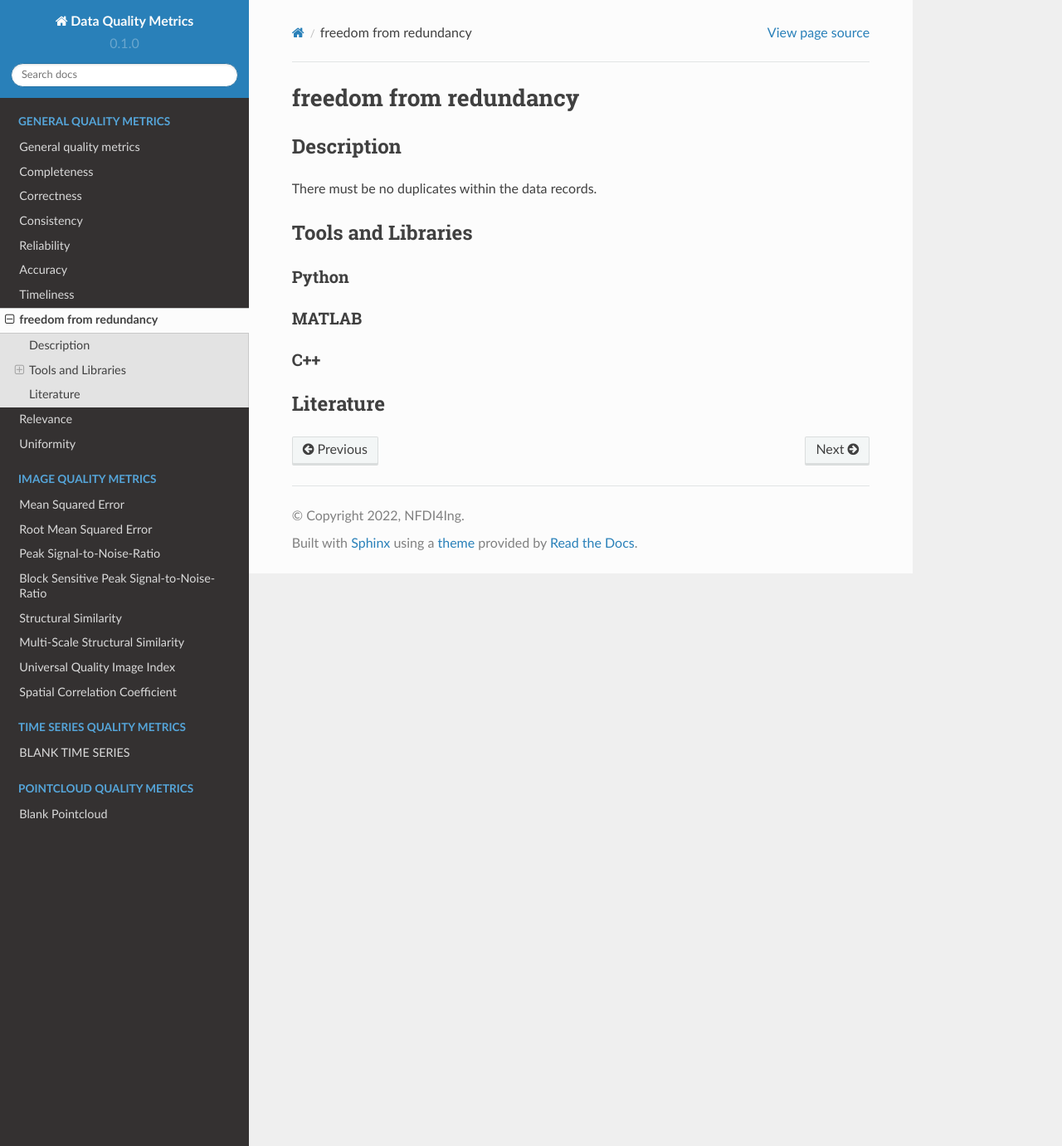
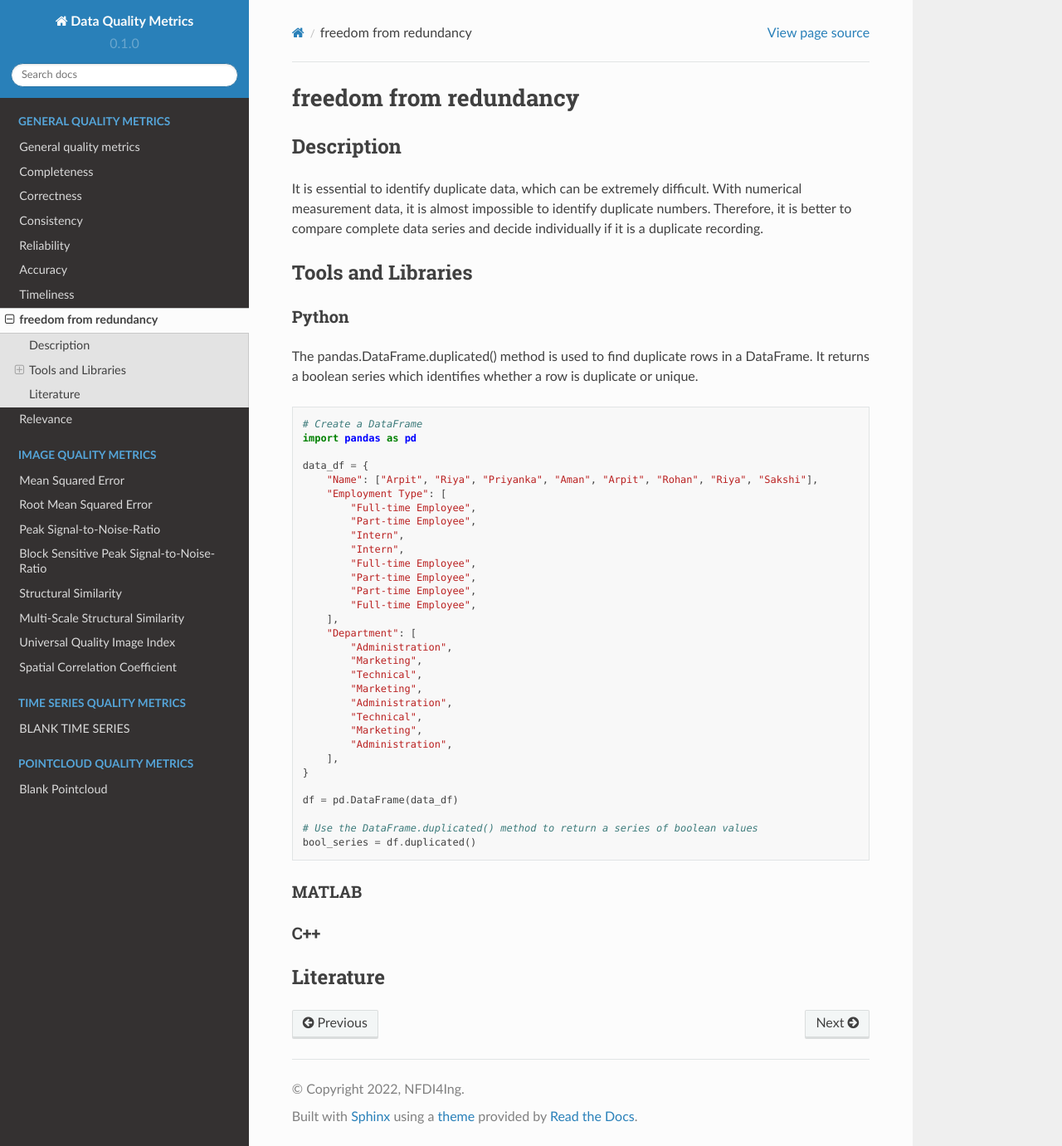
Before and after one commit to HDierend/Data-Quality-Metrics, a Sphinx documentation site: the page built from docs/source/general_quality/freedom_from_redundancy.rst, in a window 1280 px wide and 1381 px high. Shown: the whole window at 83% size. Built offline with Sphinx 7.4.7 and the Read the Docs theme 2.0.0, drawn with Linux system fonts in a browser that asks for light colours; pages that are not in the unit, such as notebooks, are missing from menus.

Commit message:
freedom from redundancy

```diff
--- a/docs/source/general_quality/Consistency.rst
+++ b/docs/source/general_quality/Consistency.rst
@@ -32,8 +32,8 @@ Standard deviation is absolute measure of dispersion.
 
 .. note::
 
-Quote: However one could find which series is more consistent than other by coefficient of variation,
-that is relative measure of dispersion based on standard deviation multiplied by 100.
+   Quote: However one could find which series is more consistent than other by coefficient of variation,
+   that is relative measure of dispersion based on standard deviation multiplied by 100.
 
 We can calculate consistency using standard deviation and mean of the given date:
 
--- /dev/null
+++ b/docs/source/general_quality/examples/ffr/ffr_func1.py
@@ -0,0 +1,31 @@
+# Create a DataFrame
+import pandas as pd
+
+data_df = {
+    "Name": ["Arpit", "Riya", "Priyanka", "Aman", "Arpit", "Rohan", "Riya", "Sakshi"],
+    "Employment Type": [
+        "Full-time Employee",
+        "Part-time Employee",
+        "Intern",
+        "Intern",
+        "Full-time Employee",
+        "Part-time Employee",
+        "Part-time Employee",
+        "Full-time Employee",
+    ],
+    "Department": [
+        "Administration",
+        "Marketing",
+        "Technical",
+        "Marketing",
+        "Administration",
+        "Technical",
+        "Marketing",
+        "Administration",
+    ],
+}
+
+df = pd.DataFrame(data_df)
+
+# Use the DataFrame.duplicated() method to return a series of boolean values
+bool_series = df.duplicated()
--- a/docs/source/general_quality/freedom_from_redundancy.rst
+++ b/docs/source/general_quality/freedom_from_redundancy.rst
@@ -6,7 +6,9 @@ freedom from redundancy
 Description
 *********
 
-There must be no duplicates within the data records.
+It is essential to identify duplicate data, which can be extremely difficult. With numerical measurement data,
+it is almost impossible to identify duplicate numbers.
+Therefore, it is better to compare complete data series and decide individually if it is a duplicate recording.
 
 ********************
 Tools and Libraries
@@ -14,6 +16,12 @@ Tools and Libraries
 
 Python
 =========
+
+The pandas.DataFrame.duplicated() method is used to find duplicate rows in a DataFrame.
+It returns a boolean series which identifies whether a row is duplicate or unique.
+
+.. literalinclude:: examples/ffr/ffr_func1.py
+
 
 MATLAB
 =========
```
Also changed, not shown: docs/source/general_quality/Uniformity.rst (deleted, +0 -27 lines), docs/source/general_quality/general_quality.rst (+10 -0 lines).
